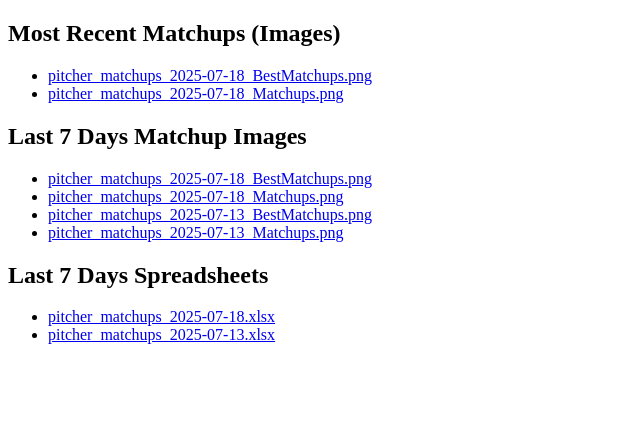
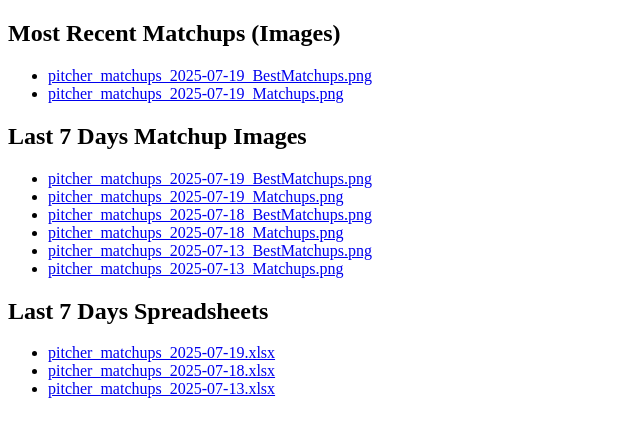
Before and after one commit to jrdogan/mlb-tools, a plain HTML site: page index.html in a window 1280 px wide. Shown: the whole page, without its empty margins (0-640 px from the left). Drawn offline with Linux system fonts and the light colour scheme.

Commit message:
Update index.html

```diff
--- a/index.html
+++ b/index.html
@@ -1,14 +1,17 @@
 <!DOCTYPE html><html><head><meta charset='utf-8'><title>MLB Matchups Index</title></head><body><h2>Most Recent Matchups (Images)</h2><ul>
-<li><a href="https://jrdogan.github.io/mlb-tools/pitcher_matchups_2025-07-18_BestMatchups.png">pitcher_matchups_2025-07-18_BestMatchups.png</a></li>
-<li><a href="https://jrdogan.github.io/mlb-tools/pitcher_matchups_2025-07-18_Matchups.png">pitcher_matchups_2025-07-18_Matchups.png</a></li>
+<li><a href="https://jrdogan.github.io/mlb-tools/pitcher_matchups_2025-07-19_BestMatchups.png">pitcher_matchups_2025-07-19_BestMatchups.png</a></li>
+<li><a href="https://jrdogan.github.io/mlb-tools/pitcher_matchups_2025-07-19_Matchups.png">pitcher_matchups_2025-07-19_Matchups.png</a></li>
 </ul>
 <h2>Last 7 Days Matchup Images</h2><ul>
+<li><a href="https://jrdogan.github.io/mlb-tools/pitcher_matchups_2025-07-19_BestMatchups.png">pitcher_matchups_2025-07-19_BestMatchups.png</a></li>
+<li><a href="https://jrdogan.github.io/mlb-tools/pitcher_matchups_2025-07-19_Matchups.png">pitcher_matchups_2025-07-19_Matchups.png</a></li>
 <li><a href="https://jrdogan.github.io/mlb-tools/pitcher_matchups_2025-07-18_BestMatchups.png">pitcher_matchups_2025-07-18_BestMatchups.png</a></li>
 <li><a href="https://jrdogan.github.io/mlb-tools/pitcher_matchups_2025-07-18_Matchups.png">pitcher_matchups_2025-07-18_Matchups.png</a></li>
 <li><a href="https://jrdogan.github.io/mlb-tools/pitcher_matchups_2025-07-13_BestMatchups.png">pitcher_matchups_2025-07-13_BestMatchups.png</a></li>
 <li><a href="https://jrdogan.github.io/mlb-tools/pitcher_matchups_2025-07-13_Matchups.png">pitcher_matchups_2025-07-13_Matchups.png</a></li>
 </ul>
 <h2>Last 7 Days Spreadsheets</h2><ul>
+<li><a href="https://jrdogan.github.io/mlb-tools/pitcher_matchups_2025-07-19.xlsx">pitcher_matchups_2025-07-19.xlsx</a></li>
 <li><a href="https://jrdogan.github.io/mlb-tools/pitcher_matchups_2025-07-18.xlsx">pitcher_matchups_2025-07-18.xlsx</a></li>
 <li><a href="https://jrdogan.github.io/mlb-tools/pitcher_matchups_2025-07-13.xlsx">pitcher_matchups_2025-07-13.xlsx</a></li>
 </ul></body></html>
```
